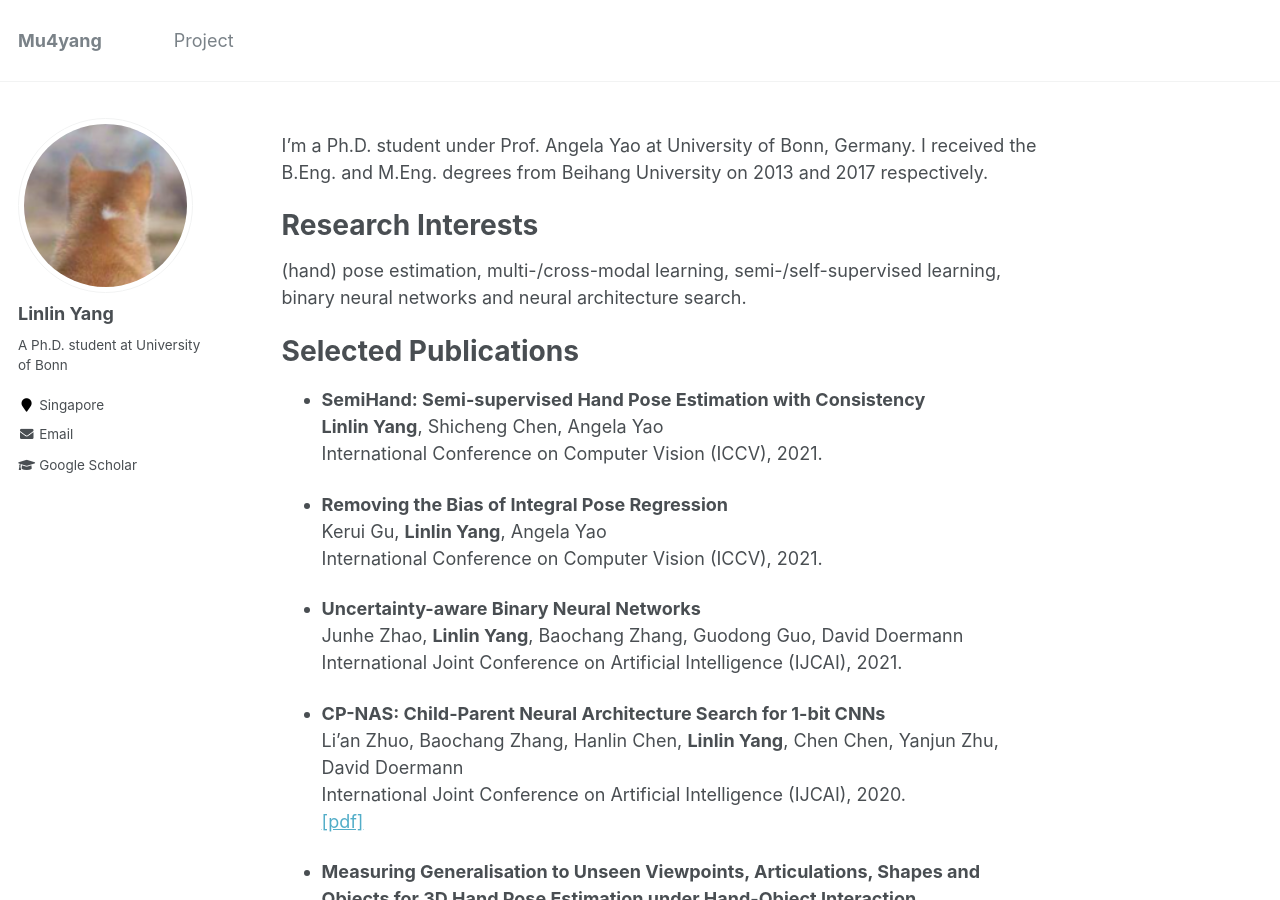
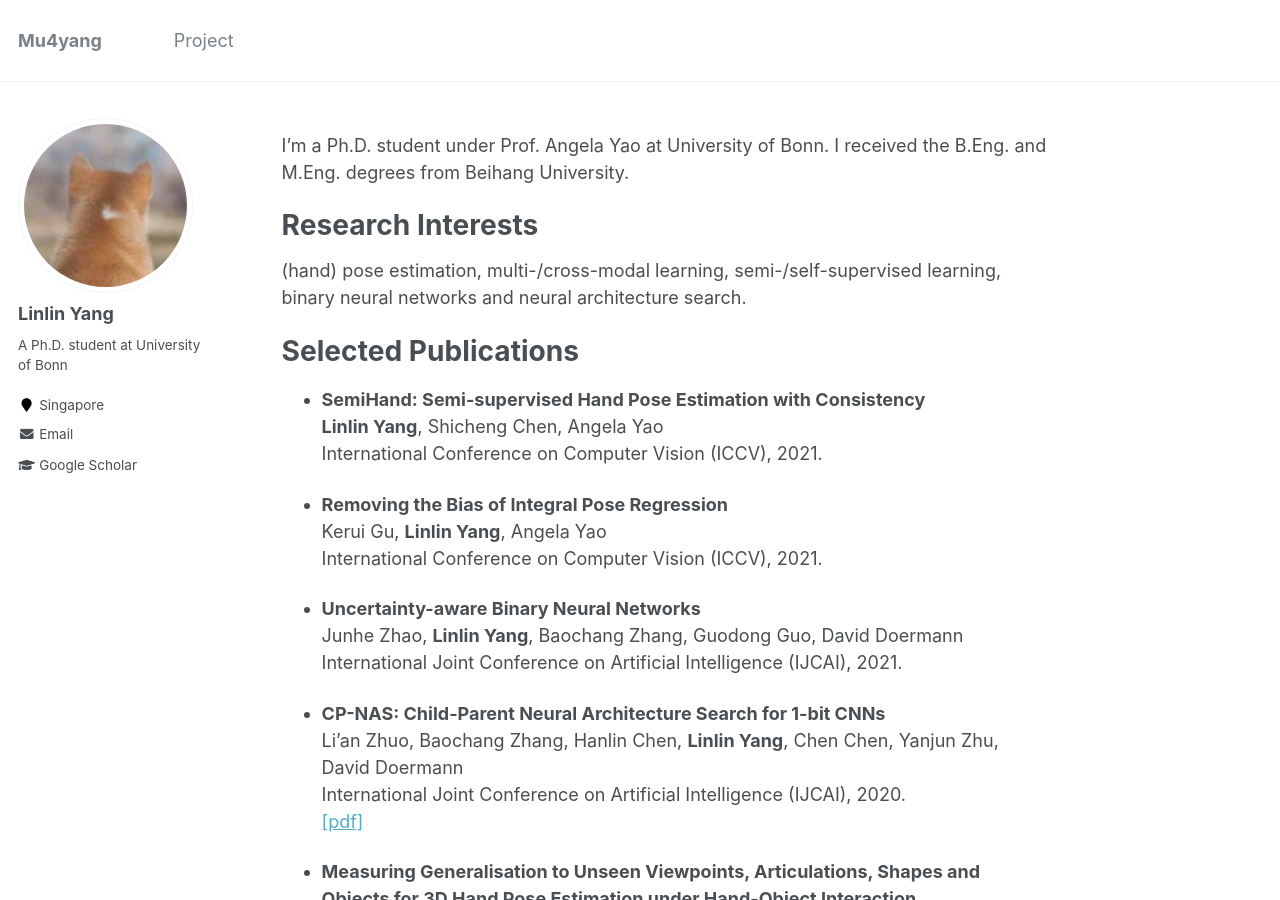
Before and after one commit to bestonebyone/mu4yang, a Jekyll site: the page built from _pages/about.md, in a window 1280 px wide and 900 px high. Built offline with Jekyll 4.4.1, drawn with Linux system fonts in a browser that asks for light colours.

Commit message:
Update about.md

```diff
--- a/_pages/about.md
+++ b/_pages/about.md
@@ -8,7 +8,7 @@ redirect_from:
   - /about.html
 ---
 
-I'm a Ph.D. student under Prof. Angela Yao at University of Bonn, Germany. I received the B.Eng. and M.Eng. degrees from Beihang University on 2013 and 2017 respectively.
+I'm a Ph.D. student under Prof. Angela Yao at University of Bonn. I received the B.Eng. and M.Eng. degrees from Beihang University.
 
 # Research Interests
  (hand) pose estimation, multi-/cross-modal learning, semi-/self-supervised learning, binary neural networks and neural architecture search.
```
